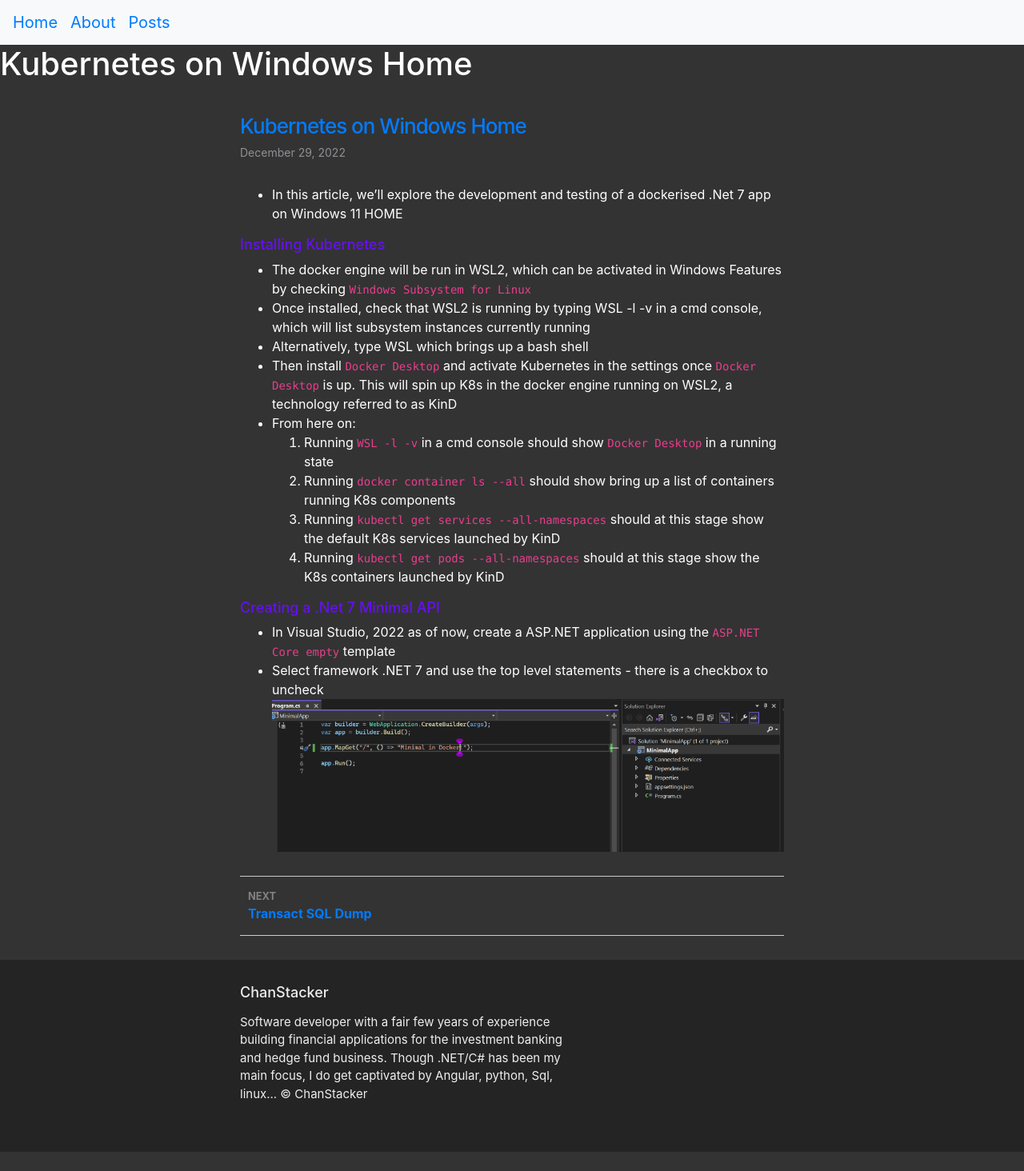
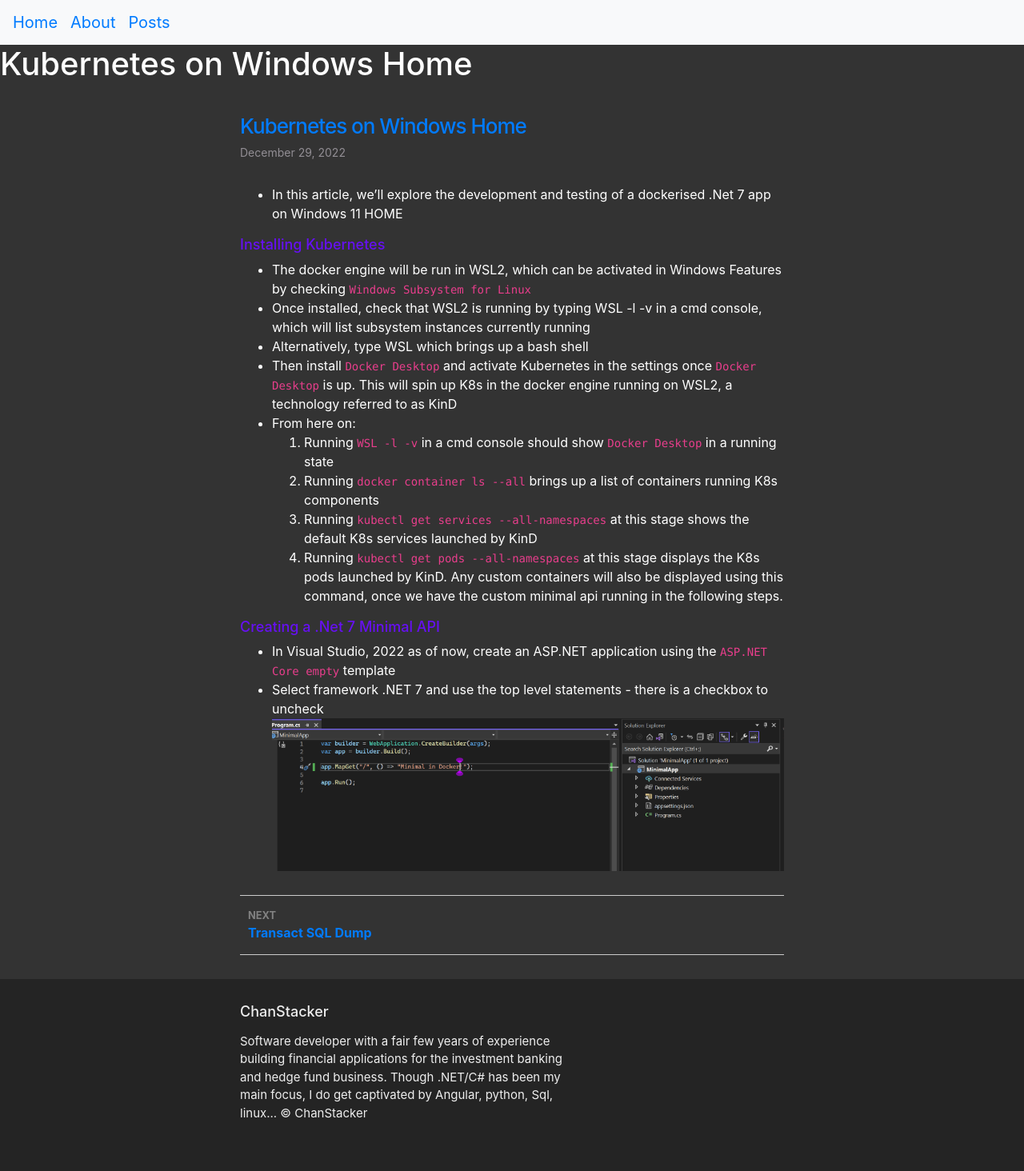
Before and after one commit to ChanStacker/chanstacker.github.io, a Jekyll site: the page built from _posts/2022-12-29-docker.markdown, in a window 1280 px wide. Shown: the whole page at 80% size. Built offline with Jekyll 4.4.1, drawn with Linux system fonts in a browser that asks for light colours; before the commit the page ends 1440 px from its top, so only the background shows below that.

Commit message:
TBS-9: kubernetes on windows 11

```diff
--- a/_posts/2022-12-29-docker.markdown
+++ b/_posts/2022-12-29-docker.markdown
@@ -15,12 +15,12 @@ categories: Devops
 * Then install `Docker Desktop` and activate Kubernetes in the settings once `Docker Desktop` is up.  This will spin up K8s in the docker engine running on WSL2, a technology referred to as KinD
 * From here on:
     1. Running `WSL -l -v` in a cmd console should show `Docker Desktop` in a running state
-    2. Running `docker container ls --all` should show bring up a list of containers running K8s components
-    3. Running `kubectl get services --all-namespaces` should at this stage show the default K8s services launched by KinD
-    4. Running `kubectl get pods --all-namespaces` should at this stage show the K8s containers launched by KinD
+    2. Running `docker container ls --all` brings up a list of containers running K8s components
+    3. Running `kubectl get services --all-namespaces` at this stage shows the default K8s services launched by KinD
+    4. Running `kubectl get pods --all-namespaces` at this stage displays the K8s pods launched by KinD.  Any custom containers will also be displayed using this command, once we have the custom minimal api running in the following steps.
 
 #### Creating a .Net 7 Minimal API
 
-* In Visual Studio, 2022 as of now, create a ASP.NET application using the `ASP.NET Core empty` template
+* In Visual Studio, 2022 as of now, create an ASP.NET application using the `ASP.NET Core empty` template
 * Select framework .NET 7 and use the top level statements - there is a checkbox to uncheck
 ![minimal-api](/assets/img/MinimalAspNet7.png){:class="img-centered"}
```
